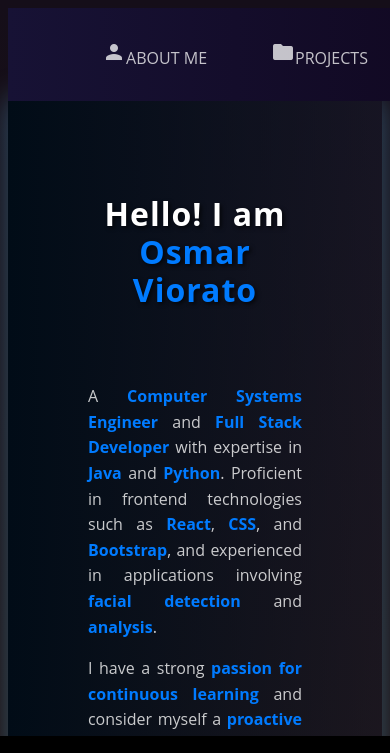
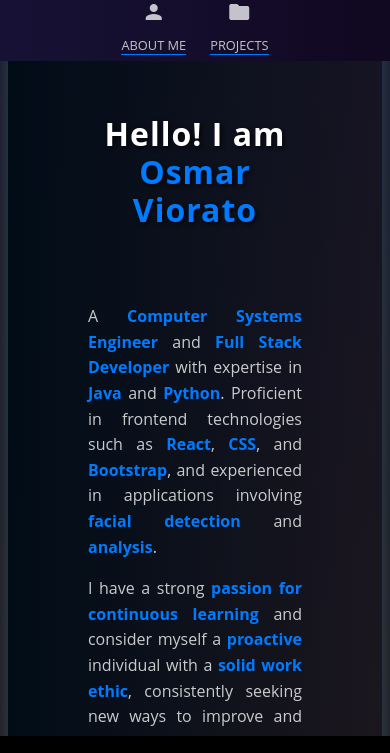
Before and after one commit to osmar-mhd/osmar-mhd.github.io, a plain HTML site: page index.html in a window 390 px wide. Shown: the top 753 px of the page. Drawn offline with Linux system fonts and the light colour scheme.

Commit message:
responsive

```diff
--- a/assets/css/styles.css
+++ b/assets/css/styles.css
@@ -33,7 +33,6 @@ body {
         text-transform: uppercase;
         position: relative;
     }
-
 
     header nav a {
         display: flex;
@@ -96,61 +95,80 @@ body {
 @media (max-width: 910px) {
     header {
         background-image: linear-gradient(to right, #171235, #110821);
-        padding: 2em;
-        width: 100%; /* Asegurar que ocupe todo el ancho */
+        width: 100%;
         display: flex;
-        flex-direction: row; /* Coloca los elementos en fila horizontal */
+        flex-direction: row; /* Mantén los elementos en fila horizontal */
         position: fixed;
-        justify-content: space-around; /* Distribuye los elementos con espacio entre ellos */
+        justify-content: space-around;
         align-items: center;
-        top: auto;
+        top: 0;
+        left: 0;
         z-index: 1000;
     }
 
+    header nav ul {
+        display: flex;
+        flex-direction: row; /* Mantén los elementos principales en horizontal */
+        justify-content: center;
+        align-items: center;
+        list-style: none;
+        gap: 1.5em;
+        padding: 0;
+        margin: 0;
+    }
+
     header nav a {
-        margin: 0 1em; /* Ajusta los márgenes para separar los enlaces horizontalmente */
+        margin-bottom: 0.5em;
         color: rgba(255, 255, 255, 0.754);
-        border-bottom: none; /* Quita el borde inferior */
-        padding: 1em;
-        font-size: 1em;
+        border-bottom: 0.1em solid #007BFF;
+        font-size: 0.8em;
         text-align: center;
         text-decoration: none;
         text-transform: uppercase;
-        position: relative;
+        display: flex;
+        flex-direction: column; /* Coloca el ícono y el texto en una columna */
+        align-items: center; /* Asegura que tanto el ícono como el texto estén centrados */
     }
 
-    header nav ul {
-        display: flex; /* Aplica flexbox al contenedor de los enlaces */
-        justify-content: center; /* Centra los elementos */
-        align-items: center;
-        list-style: none;
-        padding: 0;
-        margin: 0;
+    header nav a i {
+        font-size: 1.5em; /* Tamaño del ícono */
+        margin-bottom: 0.5em; /* Espacio entre el ícono y el texto */
+    }
+
+    main{
+        width: 100%;
     }
 
     section{
         width: auto;
         height: auto;
-        top: 5rem;
-        margin-bottom: auto;
-        padding-bottom: auto;
+        top: auto;
+        margin: 0;
+        padding: 0;
         position: relative;
     }
 
     .content {
-        margin: 0;
-        padding: 0;
-        flex-direction: column; /* Cambia la dirección del contenido a vertical */
+        margin: 0 auto; /* Centra el contenido */
+        padding: 0; /* Añade más espacio alrededor del contenido */
+        width: 100%; /* Asegura que el contenido abarque todo el ancho */
+        display: flex;
+        flex-direction: column; /* Coloca el contenido en una columna para mejor legibilidad */
         justify-content: center; /* Centra los elementos */
+        align-items: center; /* Alinea los elementos al centro */
     }
 
     .info {
-        margin-right: 0; /* Elimina el margen derecho en pantallas pequeñas */
-        margin-bottom: auto; /* Añade un margen inferior entre las secciones */
+        margin: 0; /* Elimina márgenes adicionales */
+        margin: 0 auto; /* Añade margen inferior entre secciones */
+        width: 100%; /* Ocupa todo el ancho disponible */
+        text-align: justify; /* Centra el texto */
     }
 
     .skills {
-        margin-bottom: 2em; /* Añade margen inferior si es necesario */
+        margin: 0; /* Elimina los márgenes inferiores */
+        padding: 0; /* Elimina rellenos */
+        width: 100%;
     }
 
     .contact {
@@ -162,6 +180,7 @@ body {
         padding: 1em 0;
         z-index: 1000;
     }
+
 
 }
 
@@ -203,7 +222,6 @@ section {
 #home strong {
     color: #007BFF;
 }
-
 
 /* Banner */
 
```
